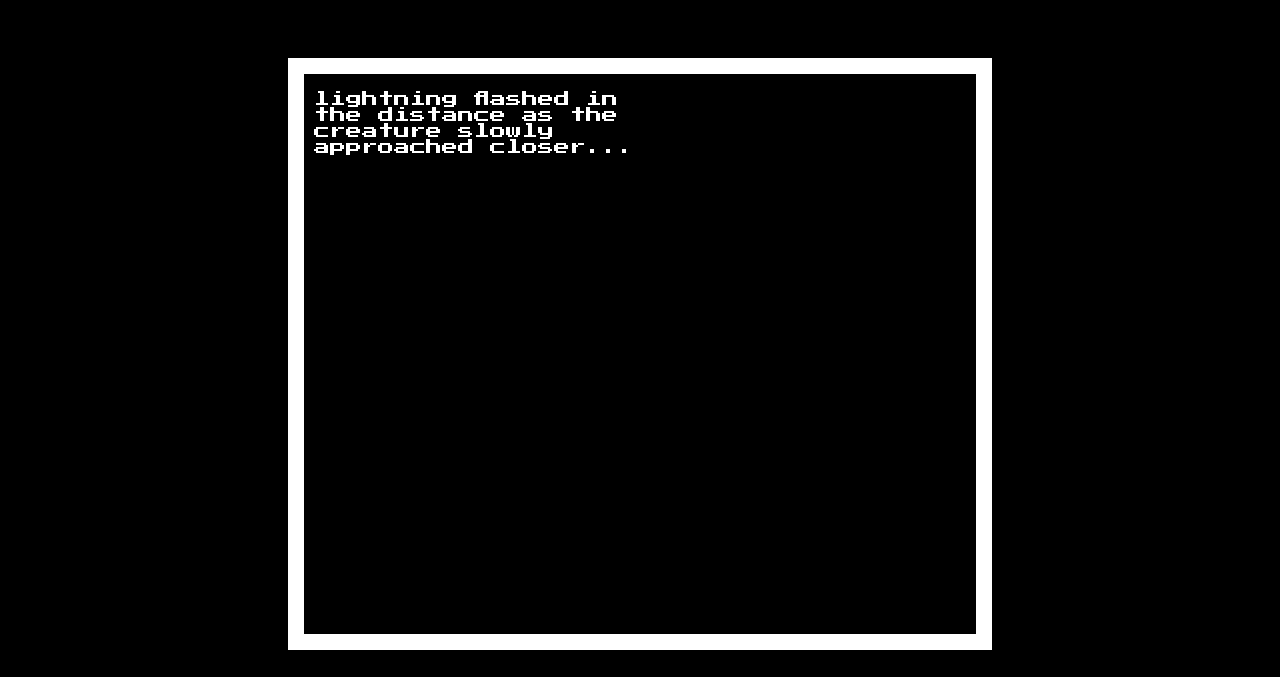
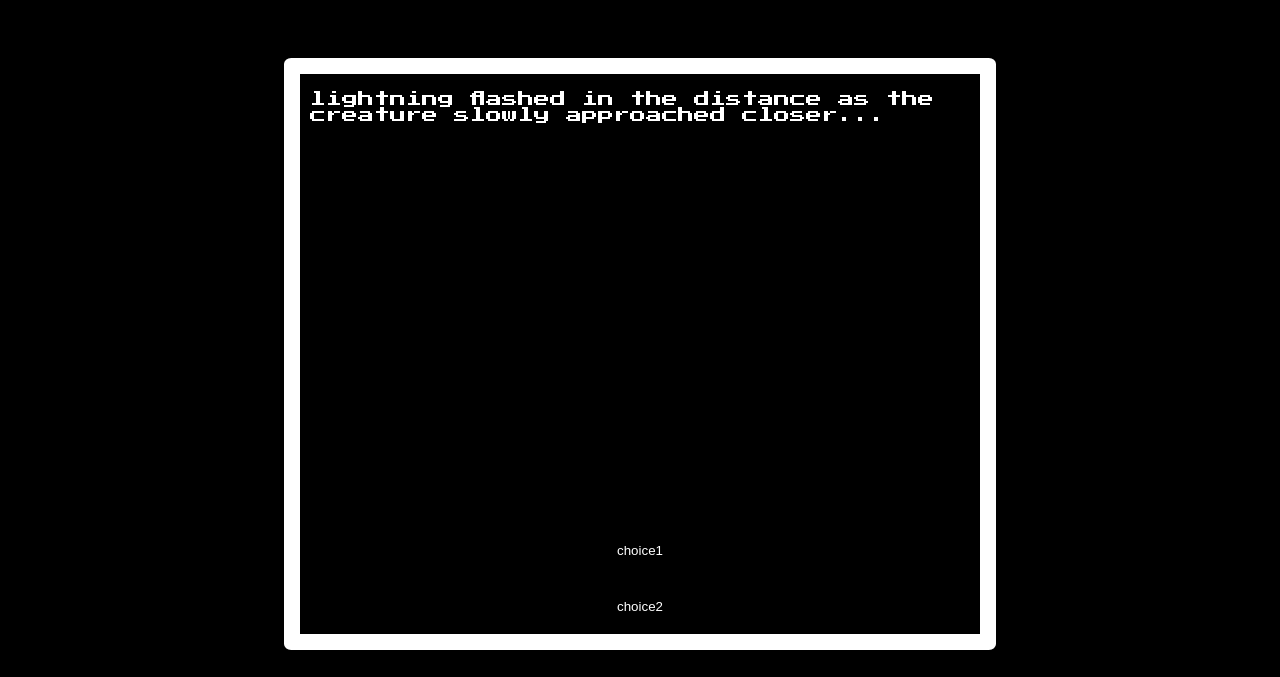
Before and after one commit to JMHGZ/unit1-project, a plain HTML site: page index.html in a window 1280 px wide. Shown: the part 123-800 px from the top of the page. Drawn offline with Linux system fonts and the light colour scheme.

Commit message:
added choice buttons, pushed to bottom of screen, added cursor to them and color change on hover

```diff
--- a/css/main.css
+++ b/css/main.css
@@ -51,8 +51,32 @@ p {
 
 main {
   display: grid;
-  grid-template-columns: 42vmin 42vmin;
+  grid-template-columns: 85vmin;
   grid-template-rows: 7vmin 7vmin 7vmin 35vmin 7vmin 7vmin;
   border: 2vmin solid white;
   color: white;
 }
+
+button {
+  background-color: black;
+  color: white;
+  border: 0;
+  cursor: pointer;
+}
+
+button:hover {
+  background-color: rgb(60,	64,	67);
+
+}
+
+.btn1 {
+  grid-row: 5 / 6;
+}
+
+.btn2 {
+  grid-row: 6 / 7;
+}
+
+#game-box {
+  border-radius: 1%;
+}
--- a/index.html
+++ b/index.html
@@ -19,6 +19,8 @@
     <div>
         <p>lightning flashed in the distance as the creature slowly approached closer...</p>
     </div>
+    <button class="btn1">choice1</button>
+    <button class="btn2">choice2</button>
 </main>
 </body>
 </html>
```
